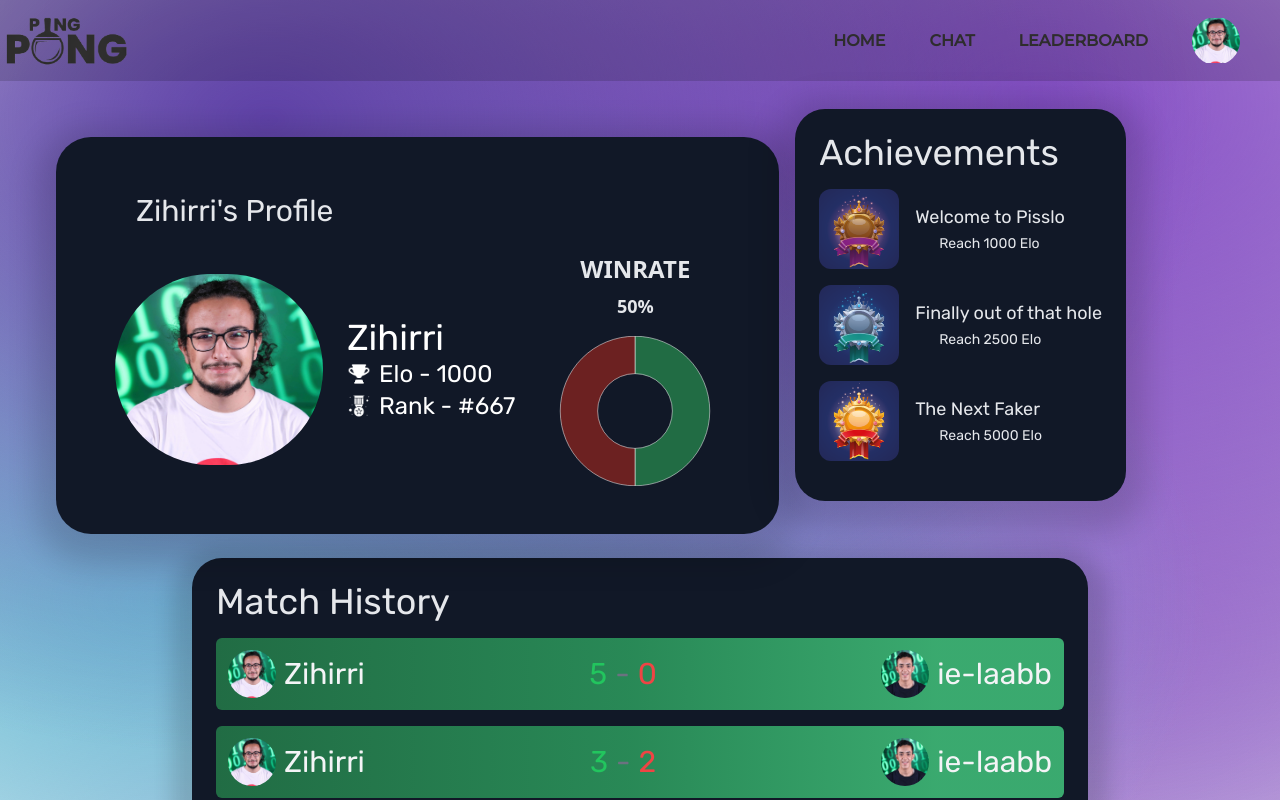
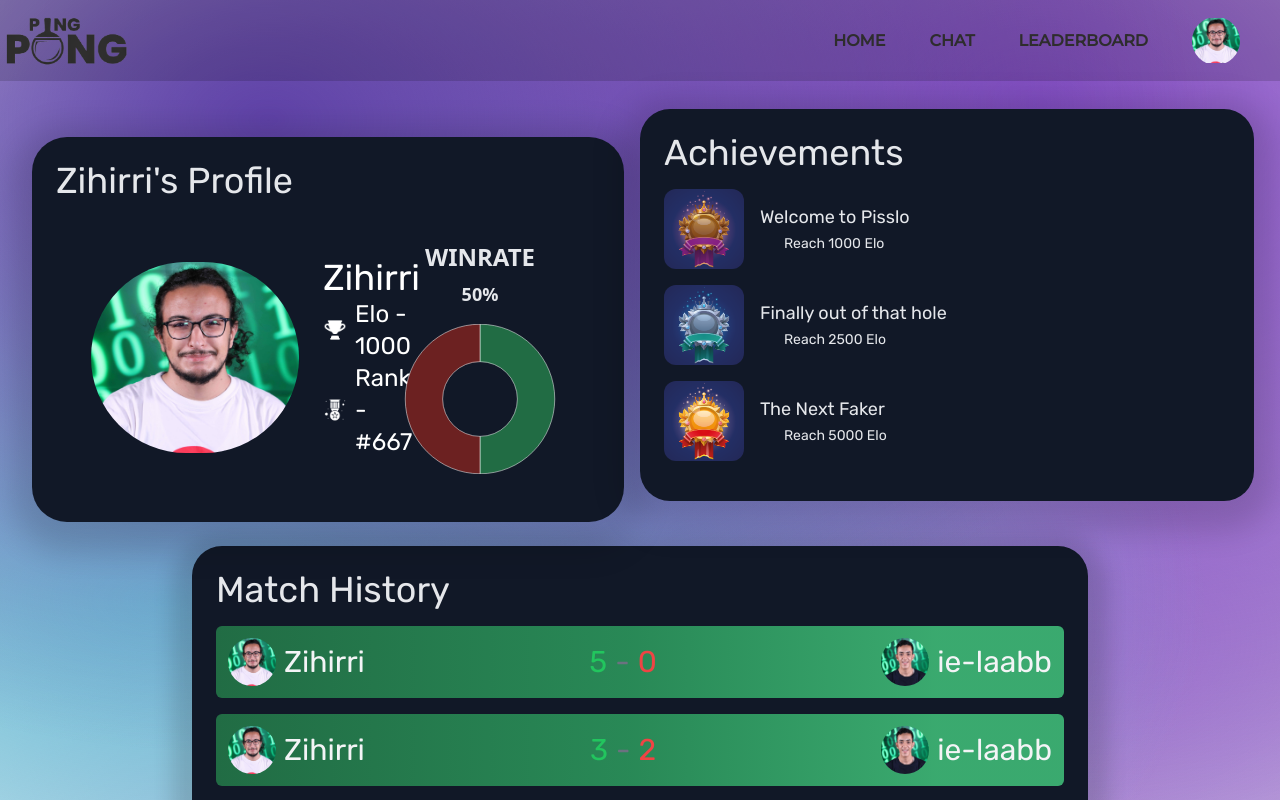
Before and after one commit to ZakNyx/ft_transcendence, a React (Vite) app: page /profile in a window 1280 px wide. Shown: the top 800 px of the page. Built offline with nearby package versions, Linux system fonts and the light colour scheme.

Commit message:
Fixing the Responsiveness

```diff
--- a/src/components/ProfileCard.tsx
+++ b/src/components/ProfileCard.tsx
@@ -3,8 +3,8 @@ import Achievements from "../components/Achievements";
 
 export default function ProfileCard() {
   return (
-    <div className="bg-gray-900 rounded-[35px]  h-auto p-6  mt-3 sm:ml-8 lg:ml-14 lg:mt-14 shadow-[0px_10px_30px_20px_#00000024]">
-      <h1 className="text-gray-200 font-[Rubik] text-base sm:text-lg md:text-xl lg:text-2xl xl:text-3xl pt-8 pl-14">
+    <div className="bg-gray-900 rounded-[35px]  h-auto p-6  mt-3 sm:ml-8 lg:ml-8 lg:mt-14 shadow-[0px_10px_30px_20px_#00000024]">
+      <h1 className="text-gray-200 font-[Rubik] text-lg sm:text-xl md:text-2xl lg:text-3xl xl:text-4xl 2xl:text-5xl mb-4">
         Zihirri's Profile
       </h1>
       <div className="flex items-center">
--- a/src/pages/Profile.tsx
+++ b/src/pages/Profile.tsx
@@ -11,10 +11,10 @@ function Profile() {
       </style>
       <NavBar />
       <div className="flex flex-col lg:flex-row">
-        <div className="mb-4 lg:mb-0 lg:pr-4 lg:flex-shrink-0 gap-6">
+        <div className="mb-4 lg:mb-0 lg:pr-4 lg:flex-shrink-0 gap-6 lg:w-[50%]">
           <ProfileCard />
         </div>
-        <div className="">
+        <div className="lg:w-[48%]">
           <Achievements />
         </div>
       </div>
```
